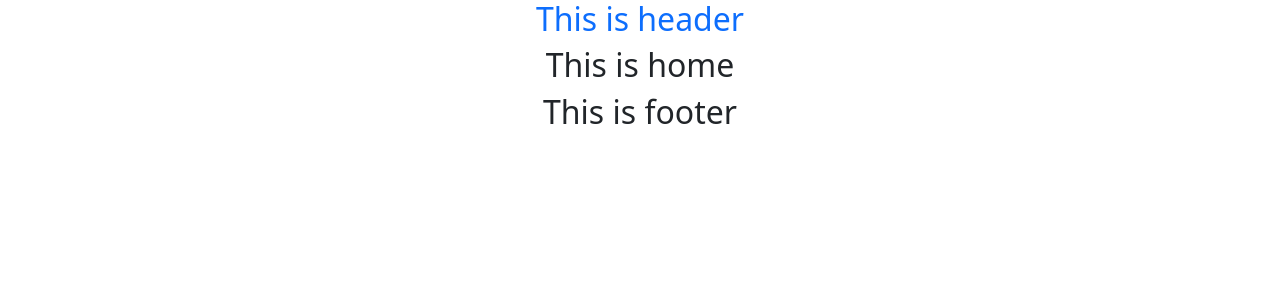
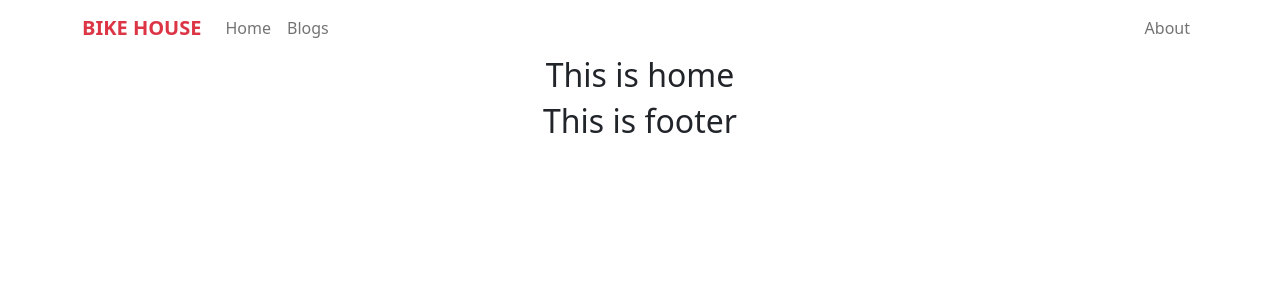
Before and after one commit to rayhan1650/bike-house-client, a React (Create React App) app: page / in a window 1280 px wide. Shown: the top 300 px of the page. Built offline with nearby package versions, Linux system fonts and the light colour scheme.

Commit message:
initial header design done

```diff
--- a/src/Pages/Shared/Header/Header.js
+++ b/src/Pages/Shared/Header/Header.js
@@ -1,10 +1,49 @@
 import React from "react";
+import { Container, Nav, Navbar } from "react-bootstrap";
+import { Link } from "react-router-dom";
 
 const Header = () => {
   return (
-    <div>
-      <h2 className="text-primary">This is header</h2>
-    </div>
+    <header className="sticky-top">
+      <Navbar
+        collapseOnSelect
+        expand="lg"
+        className="my-header"
+        variant="light"
+      >
+        <Container>
+          <Navbar.Brand as={Link} className="text-danger fw-bold" to="/">
+            BIKE HOUSE
+          </Navbar.Brand>
+          <Navbar.Toggle aria-controls="responsive-navbar-nav" />
+          <Navbar.Collapse id="responsive-navbar-nav">
+            <Nav className="me-auto">
+              <Nav.Link as={Link} to="/">
+                Home
+              </Nav.Link>
+              <Nav.Link as={Link} to="/blogs">
+                Blogs
+              </Nav.Link>
+            </Nav>
+            <Nav>
+              <Nav.Link as={Link} to="/about">
+                About
+              </Nav.Link>
+              {/* toggle login and sign out  */}
+              {/* {user ? (
+                <Nav.Link onClick={() => signOut(auth)} as={Link} to="/login">
+                  Sign Out
+                </Nav.Link>
+              ) : (
+                <Nav.Link as={Link} to="/login">
+                  Login
+                </Nav.Link>
+              )} */}
+            </Nav>
+          </Navbar.Collapse>
+        </Container>
+      </Navbar>
+    </header>
   );
 };
 
```
